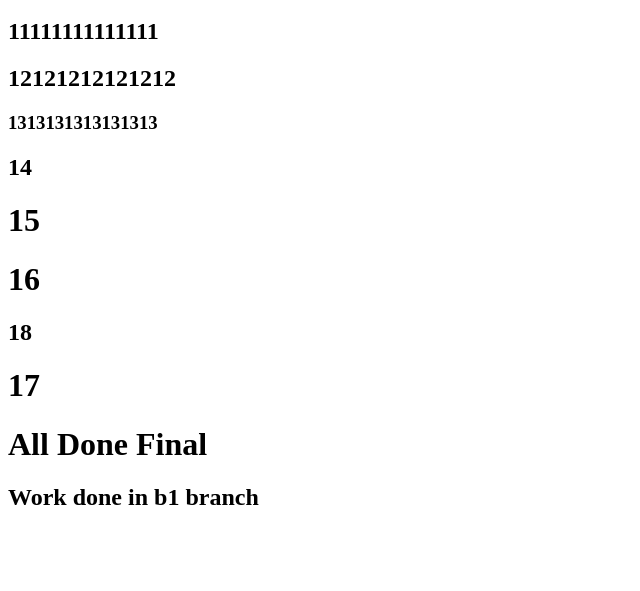
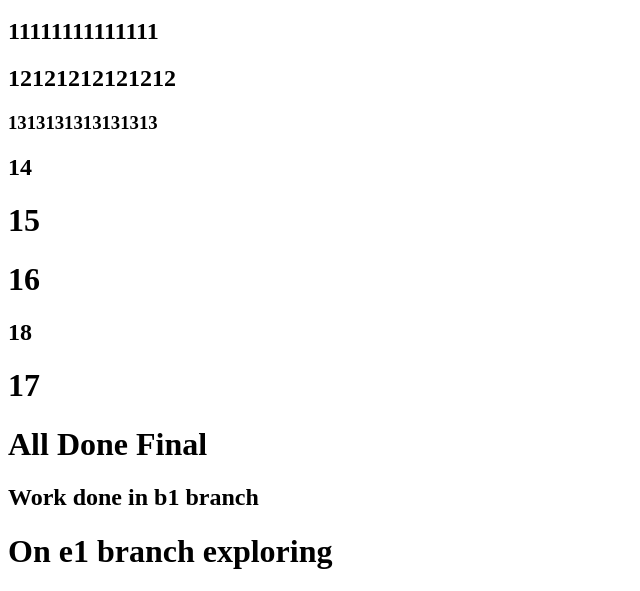
Before and after one commit to pratik-dighe/git-demo, a plain HTML site: page index.html in a window 1280 px wide. Shown: the part 499-1090 px from the top of the page, without its empty margins (0-640 px from the left). Before the commit the page ends 1030 px from the top, so only its background shows below. Drawn offline with Linux system fonts and the light colour scheme.

Commit message:
new branch e1

```diff
--- a/index.html
+++ b/index.html
@@ -28,5 +28,7 @@
     <h1>All Done Final</h1>
     <h2>Work done in b1 branch</h2>
 
+    <h1>On e1 branch exploring</h1>
+
 </body>
 </html>
```
